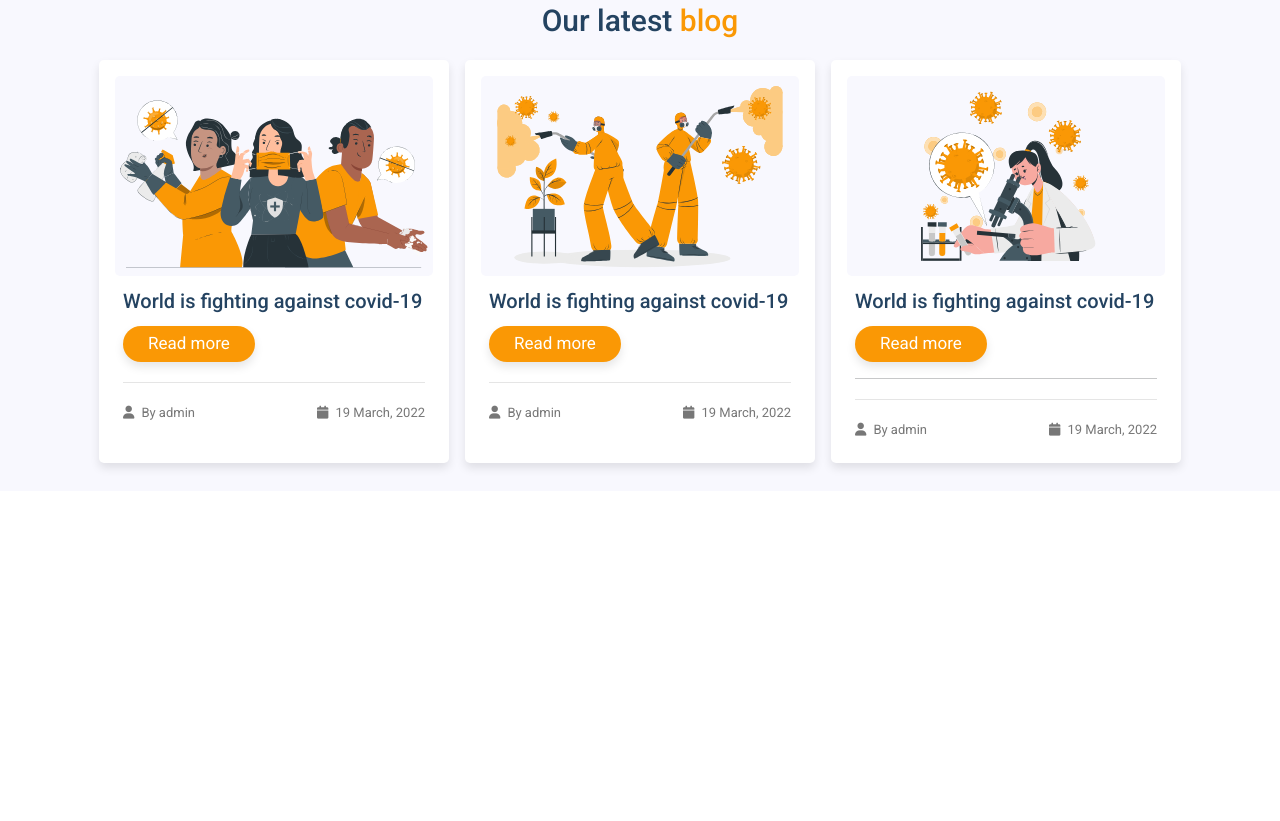
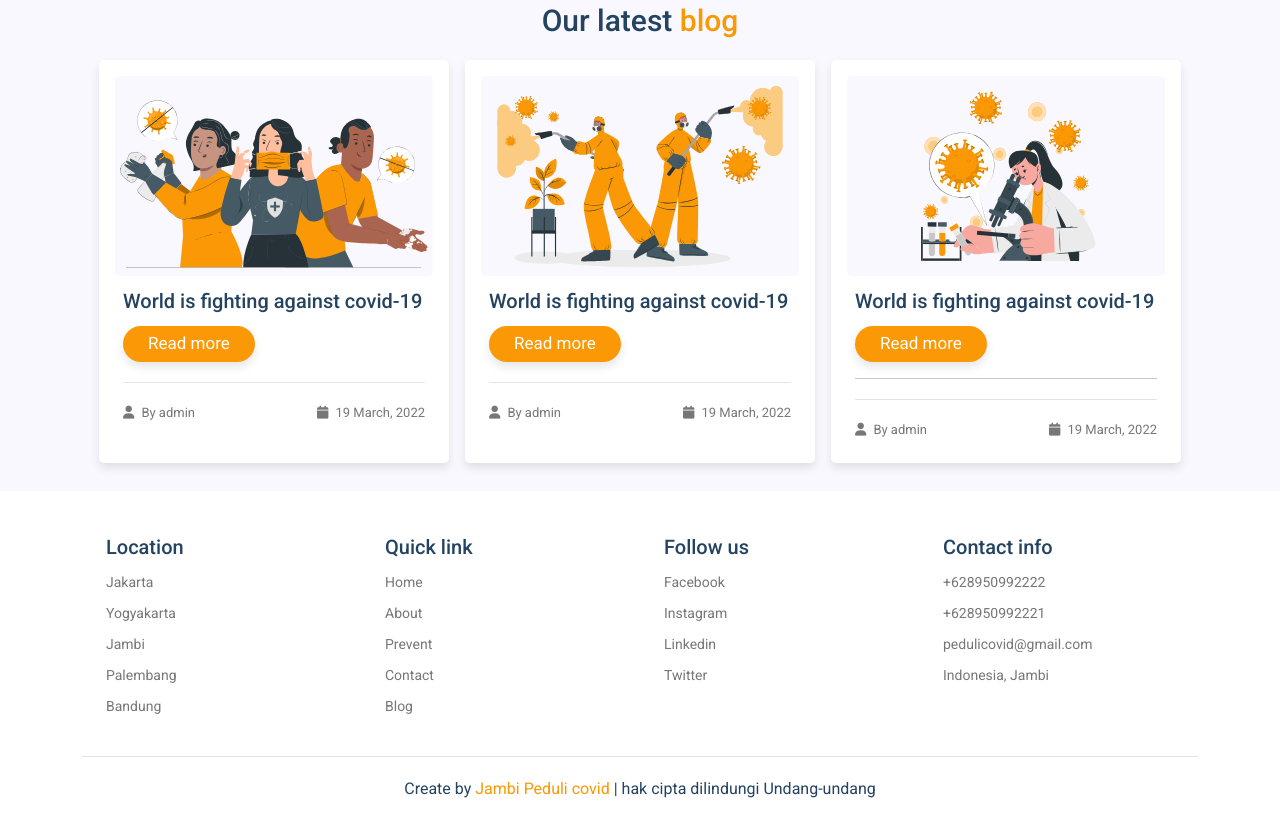
Before and after one commit to khalidibrahim189/landingpage-covid19, a plain HTML site: page index.html in a window 1280 px wide. Shown: the part 3001-3822 px from the top of the page. Before the commit the page ends 3492 px from the top, so only its background shows below. Drawn offline with nearby package versions, Linux system fonts and the light colour scheme.

Commit message:
project selesai

```diff
--- a/css/style.css
+++ b/css/style.css
@@ -277,6 +277,36 @@ header .nav a:hover{
     padding-right: 7px;
 }
 
+/* Footer class */
+
+.footer .box{
+    flex: 1 1 250px !important;
+}
+
+.footer .box h3{
+    font-size: 20px;
+    color: var(--black);
+}
+
+.footer .box a{
+    display: block;
+    font-size: 14px;
+    color: #777 !important;
+    padding: 5px 0;
+}
+.footer .box a:hover{
+    color: var(--main-color) !important;
+}
+.footer .credit{
+    text-align: center;
+    color: var(--black);
+    border-top: 1px solid rgba(0,0,0,.1) !important;
+    margin-top: 10px;
+    padding-top: 20px;
+}
+.footer .credit span{
+    color: var(--main-color) !important;
+}
 /* media queries */
 
 @media (max-width: 768px){
--- a/index.html
+++ b/index.html
@@ -5,7 +5,7 @@
     <meta charset="UTF-8">
     <meta http-equiv="X-UA-Compatible" content="IE=edge">
     <meta name="viewport" content="width=device-width, initial-scale=1.0">
-    <title>Covid -19</title>
+    <title>Jambi peduli Covid-19</title>
     <link href="https://cdn.jsdelivr.net/npm/bootstrap@5.0.2/dist/css/bootstrap.min.css" rel="stylesheet"
         integrity="sha384-EVSTQN3/azprG1Anm3QDgpJLIm9Nao0Yz1ztcQTwFspd3yD65VohhpuuCOmLASjC" crossorigin="anonymous">
     <link rel="stylesheet" href="https://cdnjs.cloudflare.com/ajax/libs/font-awesome/6.1.0/css/all.min.css"
@@ -256,6 +256,51 @@
         </div>
     </section>
 
+
+    <!-- footer section page -->
+
+    <section class="footer">
+        <div class="container">
+            <div class="d-flex flex-wrap justifty-content-center text-center text-sm-start">
+                <div class="box p-3 m-2">
+                    <h3>Location</h3>
+                    <a href="#">Jakarta</a>
+                    <a href="#">Yogyakarta</a>
+                    <a href="#">Jambi</a>
+                    <a href="#">Palembang</a>
+                    <a href="#">Bandung</a>
+                </div>
+
+                <div class="box p-3 m-2">
+                    <h3>Quick link</h3>
+                    <a href="#">Home</a>
+                    <a href="#">About</a>
+                    <a href="#">Prevent</a>
+                    <a href="#">Contact</a>
+                    <a href="#">Blog</a>
+                </div>
+
+                <div class="box p-3 m-2">
+                    <h3>Follow us</h3>
+                    <a href="#">Facebook</a>
+                    <a href="#">Instagram</a>
+                    <a href="#">Linkedin</a>
+                    <a href="#">Twitter</a>
+                </div>
+
+                <div class="box p-3 m-2">
+                    <h3>Contact info</h3>
+                    <a href="#">+628950992222</a>
+                    <a href="#">+628950992221</a>
+                    <a href="#">pedulicovid@gmail.com</a>
+                    <a href="#">Indonesia, Jambi</a>
+                </div>
+            </div>
+
+            <div class="credit">Create by <span>Jambi Peduli covid</span> |  hak cipta dilindungi Undang-undang</div>
+        </div>
+    </section>
+
     <script src="https://cdn.jsdelivr.net/npm/bootstrap@5.0.2/dist/js/bootstrap.bundle.min.js"
         integrity="sha384-MrcW6ZMFYlzcLA8Nl+NtUVF0sA7MsXsP1UyJoMp4YLEuNSfAP+JcXn/tWtIaxVXM"
         crossorigin="anonymous"></script>
--- a/js/data.js
+++ b/js/data.js
@@ -8,7 +8,24 @@ menu.onclick = () => {
     nav.classList.toggle('active');
 }
 
+let section = document.querySelectorAll('section');
+let navLinks = document.querySelectorAll('header .nav a');
+
 window.onscroll = () => {
     menu.classList.remove('fa-times');
     nav.classList.remove('active');
+
+    section.forEach(sec => {
+        let top = window.scrollY;
+        let height = sec.offsetHeight;
+        let offset = sec.offsetTop - 150;
+        let id = sec.getAttribute('id');
+
+        if(top >= offset && top < offset + height){
+            navLinks.forEach(links => {
+                links.classList.remove('active');
+                document.querySelector('header .nav a[href*='+id+']').classList.add('active');
+            });
+        };
+    });
 }
```
